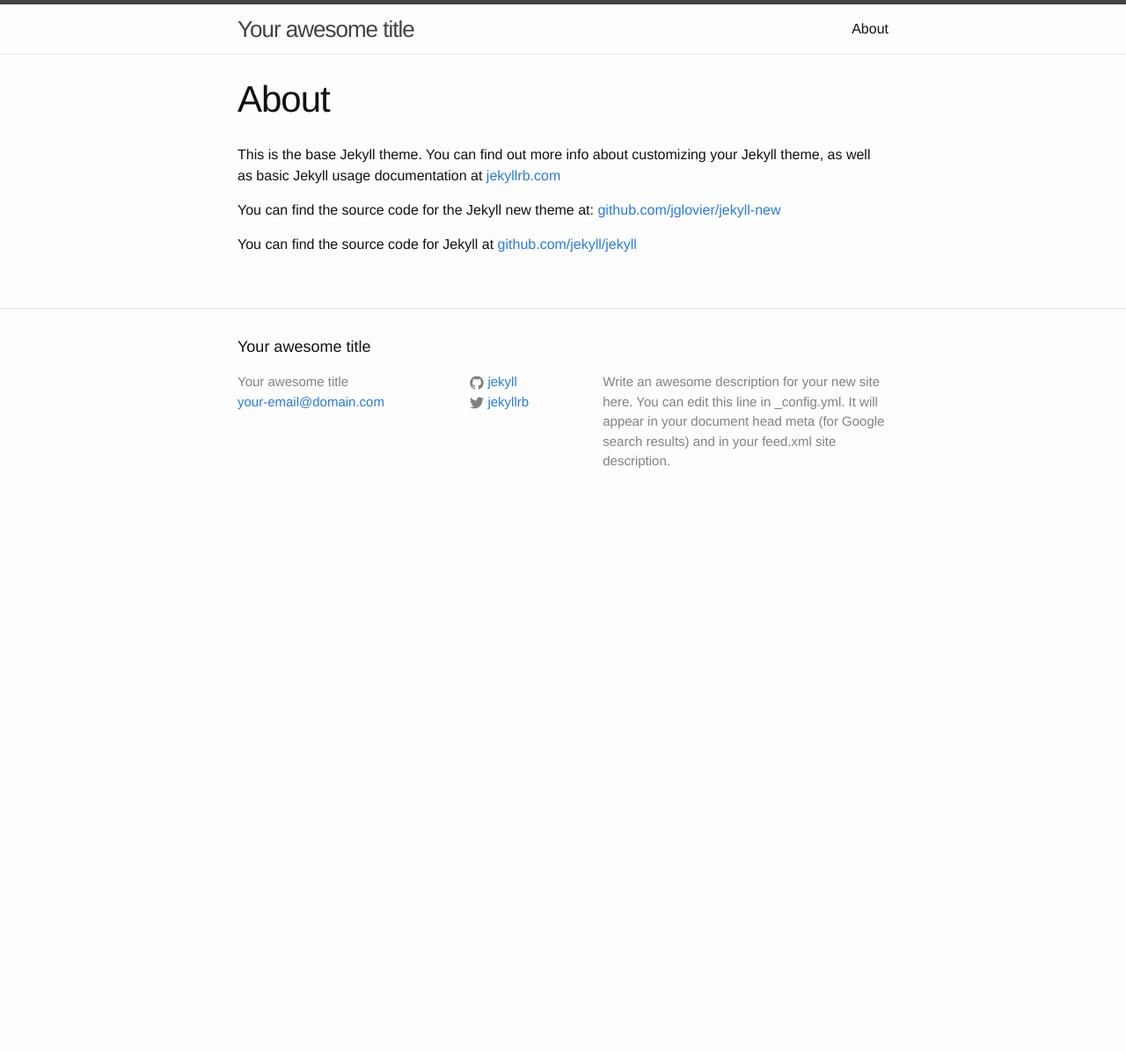
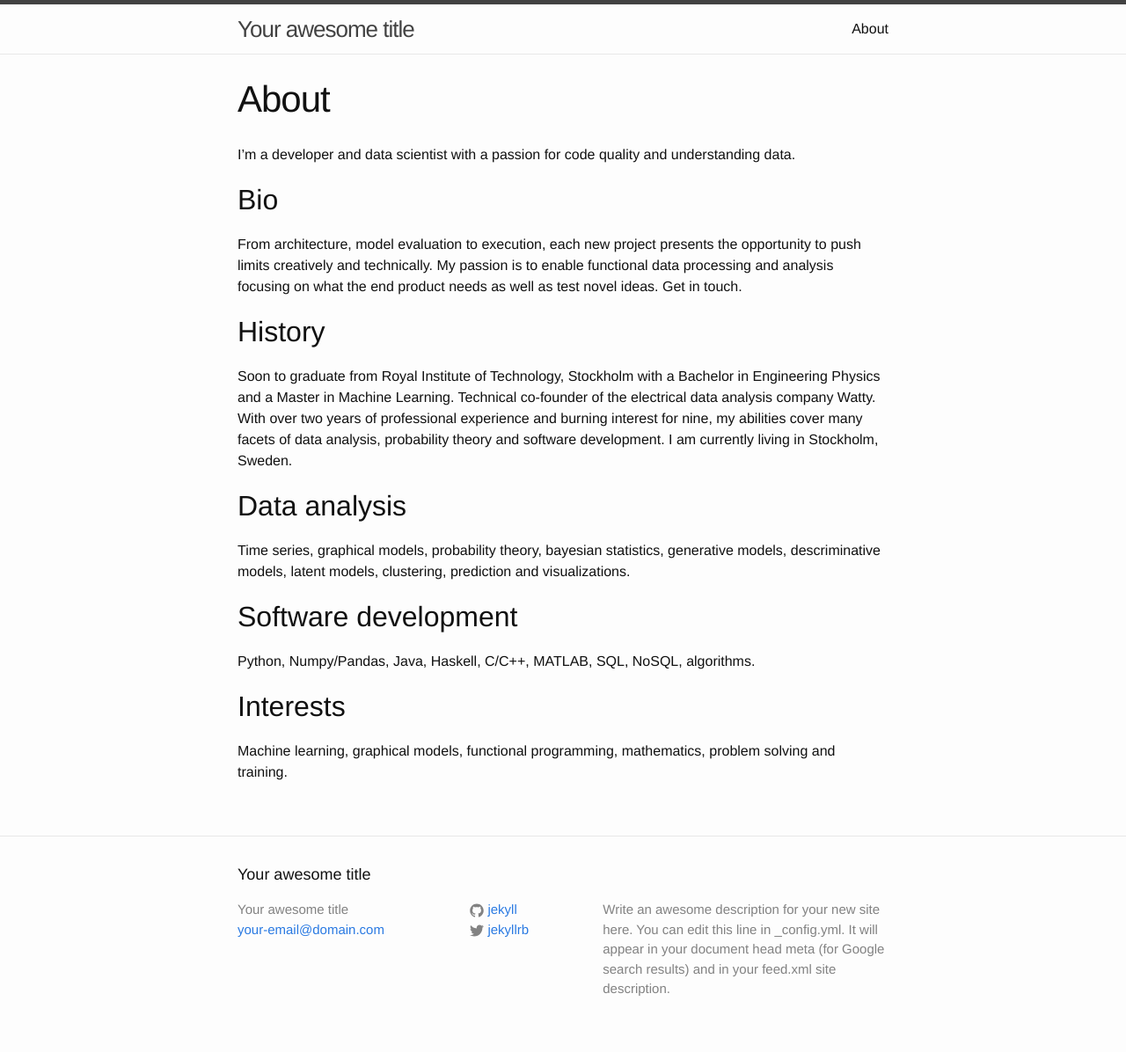
Before and after one commit to Jim-Holmstroem/jim-holmstroem.github.io, a Jekyll site: the page built from about.md, in a window 1280 px wide. Shown: the whole page at 88% size. Built offline with Jekyll 4.4.1, drawn with Linux system fonts in a browser that asks for light colours; before the commit the page ends 900 px from its top, so only the background shows below that.

Commit message:
First draft of about

```diff
--- a/about.md
+++ b/about.md
@@ -4,8 +4,29 @@ title: About
 permalink: /about/
 ---
 
-This is the base Jekyll theme. You can find out more info about customizing your Jekyll theme, as well as basic Jekyll usage documentation at [jekyllrb.com](http://jekyllrb.com/)
+I'm a developer and data scientist with a passion for code quality and understanding data.
 
-You can find the source code for the Jekyll new theme at: [github.com/jglovier/jekyll-new](https://github.com/jglovier/jekyll-new)
+Bio
+----
 
-You can find the source code for Jekyll at [github.com/jekyll/jekyll](https://github.com/jekyll/jekyll)
+From architecture, model evaluation to execution, each new project presents the opportunity to push limits creatively and technically. My passion is to enable functional data processing and analysis focusing on what the end product needs as well as test novel ideas. Get in touch.
+
+History
+-------
+
+Soon to graduate from Royal Institute of Technology, Stockholm with a Bachelor in Engineering Physics and a Master in Machine Learning. Technical co-founder of the electrical data analysis company Watty. With over two years of professional experience and burning interest for nine, my abilities cover many facets of data analysis, probability theory and software development. I am currently living in Stockholm, Sweden.
+
+Data analysis
+-------------
+
+Time series, graphical models, probability theory, bayesian statistics, generative models, descriminative models, latent models, clustering, prediction and visualizations.
+
+Software development
+--------------------
+
+Python, Numpy/Pandas, Java, Haskell, C/C++, MATLAB, SQL, NoSQL, algorithms.
+
+Interests
+---------
+
+Machine learning, graphical models, functional programming, mathematics, problem solving and training.
```
